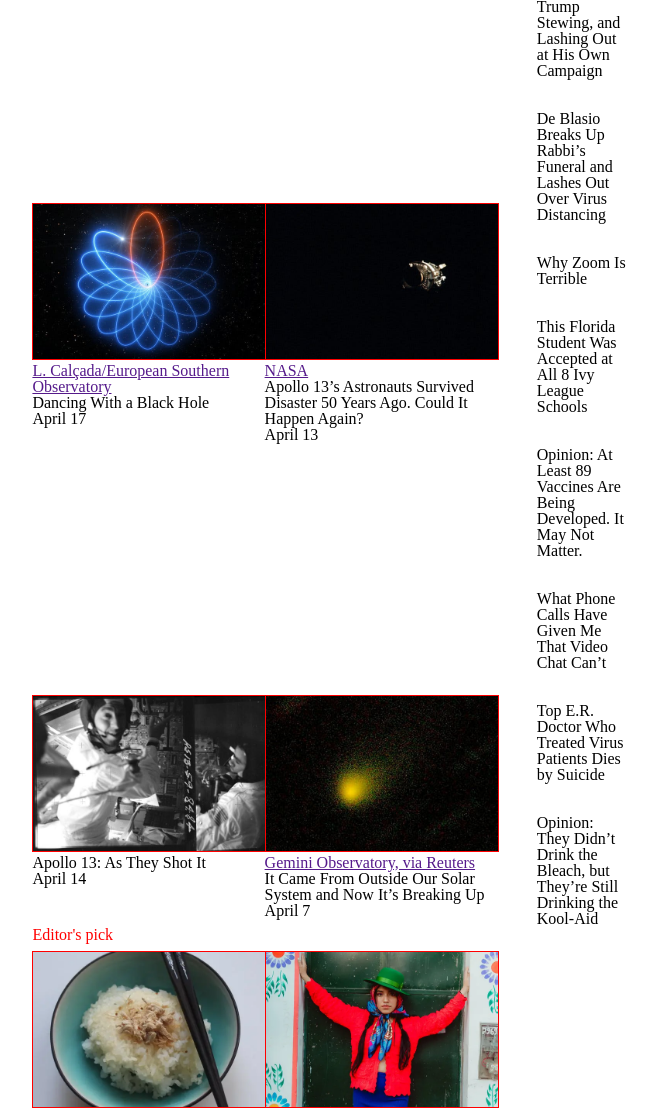
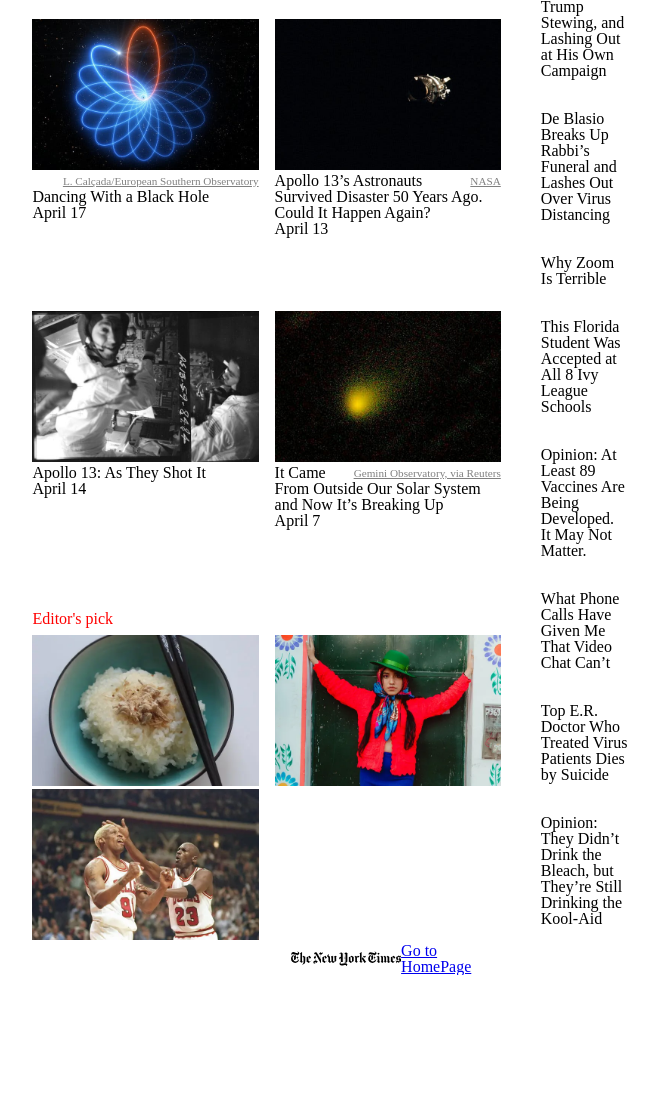
Before and after one commit to jamestucker1988/PROJECT-POSITIONING-AND-FLOATING-ELEMENTS, a plain HTML site: page index.html in a window 1280 px wide. Shown: the part 6816-7927 px from the top of the page, without its empty margins (142-800 px from the left). After the commit the page ends 7791 px from the top, so only its background shows below. Drawn offline with Linux system fonts and the light colour scheme.

Commit message:
styled bottom-container-main2 with help of class styling grid.

```diff
--- a/style.css
+++ b/style.css
@@ -223,7 +223,6 @@ main > img {
     padding-left: auto;
 }
 
-
 .footer1 {
     display: flex;
     justify-content: space-between;
@@ -236,9 +235,8 @@ main > img {
     /*    flex-basis: aut
     ;*/
     max-width: 1 rem;
+    margin-right: 50%;
 
-    margin-right: 50%;
-    ;
 }
 
 .footer > ul {
@@ -250,79 +248,100 @@ main > img {
 .footer1 > ul > li {
     list-style: none;
     display: inline;
-
 }
 
 .bottom-container {
     display: grid;
-    grid-template-columns: 3fr 1fr;
-    grid-template-rows: 1rem repeat(2, 1fr) 1rem 1fr;
+    grid-template-columns: repeat(4, 1fr);
+    grid-template-rows: 1rem 1fr 1rem auto;
     /*    padding-top: 2rem;*/
     grid-gap: 0.5rem;
+    /*    grid-auto-rows: none;*/
 }
 
-/*
-.bottom-container > a > strong {
-
-    display: grid;
-    grid-template-columns: repeat(auto-fit, minmax(200px, ; 1fr))
+.bottom-container > strong {
+    grid-area: 1/4/2/5;
 }
-*/
 
 .bottom-container-main1 {
-    grid-area: 2/1/4/2;
+    grid-area: 2/1/3/4;
+    /*
+    display: grid;
+
+    grid-template-rows: 1fr 1fr;
+    grid-column-gap: 0.5rem;
+    grid-row-gap: 3rem;
+*/
+    /*    grid-row-start: 3*/
+}
+
+.grid-styling {
     display: grid;
     grid-template-columns: repeat(auto-fit, minmax(200px, 1fr));
-    grid-template-rows: 1fr 1fr;
+    grid-template-rows: auto;
+    grid-column-gap: 1rem;
 }
 
-
-
-/*.bottom-container > div:nth-child(2)*/
 #x {
-    grid-area: 4/1/5/2;
+    grid-area: 3/1/4/2;
     color: red;
 }
 
 .bottom-container-main2 {
-    grid-area: 5/1/6/2;
-    display: grid;
+    grid-area: 4/1/5/4;
+
+
+    /*
+    grid-auto-flow: column;
     grid-template-columns: repeat(auto-fit, minmax(200px, 1fr));
-    grid-template-rows: 1fr;
+    grid-template-rows: repeat(auto-fill, minmax(50px, 1fr));
+*/
 }
 
-.bottom-container-main1 > div > img,
-.bottom-container-main2 > div > img {
+.grid-styling > div > img {
     max-width: 100%;
-    border: 1px solid red;
-    /*    height: auto;*/
-
 }
 
 /*
-.bottom-container-main2 {
-    grid-area: 3/1/4/4;
+.bottom-container-main2 > div > img {
 
-
-
-
+    width: 100%;
+    border: 1px solid red;
 }
 */
 
-/*.bottom-co*/
 aside {
-    grid-area: 2/2/5/3;
+    grid-area: 2/4/5/5;
     display: flex;
     flex-direction: column;
     align-items: space-between;
     justify-content: flex-start;
-
-
-
-
+    height: 100%;
 }
-
 
 aside > div {
     padding: 1rem 2rem;
 }
+
+.newyork {
+    display: flex;
+    flex-direction: row;
+    justify-content: space-between;
+}
+
+.bottom-container-main1 div > a {
+    float: right;
+    color: grey;
+    font-size: 0.7rem;
+}
+
+footer > div {
+    display: flex;
+    flex-direction: row;
+    justify-content: space-between;
+    padding-top: -5rem;
+}
+
+footer > img {
+    width: 1%;
+}
```
